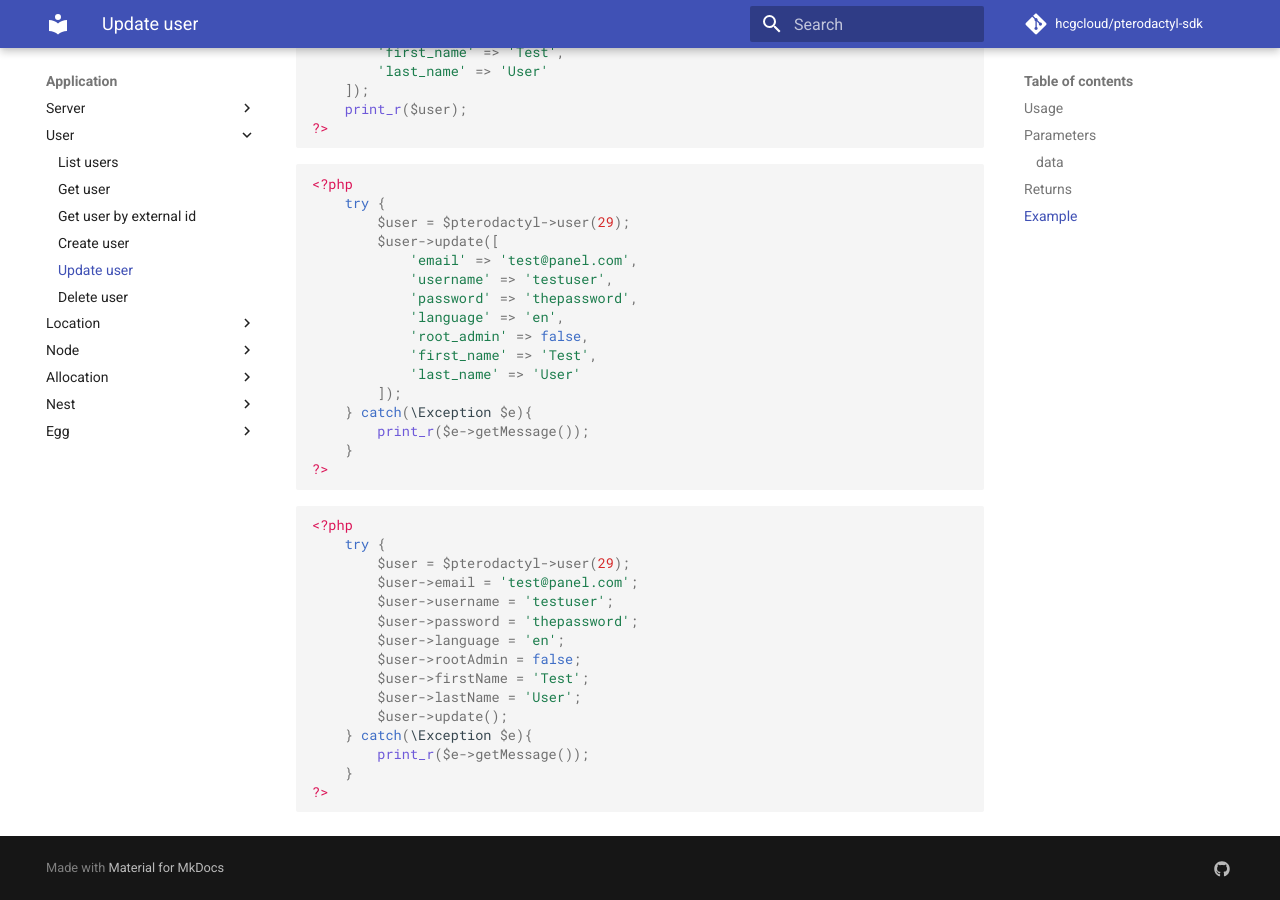
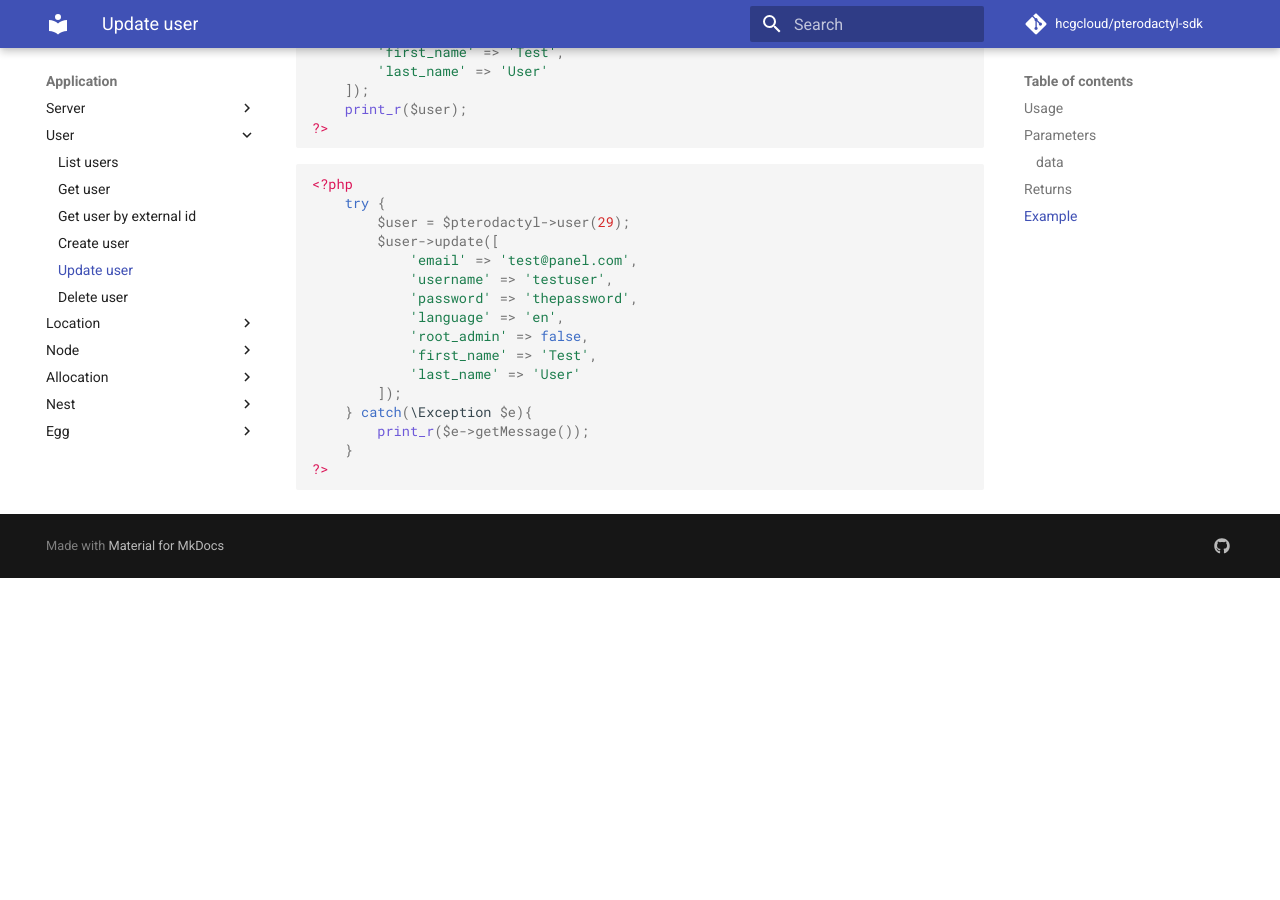
Before and after one commit to hcgcloud/pterodactyl-sdk-docs-v2, an MkDocs documentation site: the page built from docs/application/user/update-user.md, in a window 1280 px wide and 900 px high, scrolled down 1966 px. Built offline with MkDocs 1.6.1 and Material for MkDocs 9.7.7, drawn with Linux system fonts in a browser that asks for light colours; comment, search, counter and statistics services are not loaded; old or Windows-style settings are respelled for this version of MkDocs; after the commit the page ends 2544 px from its top, so only the background shows below that.

Commit message:
Remove unsupported example

````diff
--- a/docs/application/user/update-user.md
+++ b/docs/application/user/update-user.md
@@ -91,21 +91,3 @@ Returns a `user instance`.
 	}
 ?>
 ```
-
-``` php
-<?php
-	try {
-		$user = $pterodactyl->user(29);
-		$user->email = 'test@panel.com';
-		$user->username = 'testuser';
-		$user->password = 'thepassword';
-		$user->language = 'en';
-		$user->rootAdmin = false;
-		$user->firstName = 'Test';
-		$user->lastName = 'User';
-		$user->update();
-	} catch(\Exception $e){
-		print_r($e->getMessage());
-	}
-?>
-```
````
Also changed, not shown: docs/application/server/update-server-details.md (+0 -14 lines), docs/application/server/update-server-startup.md (+0 -17 lines).
